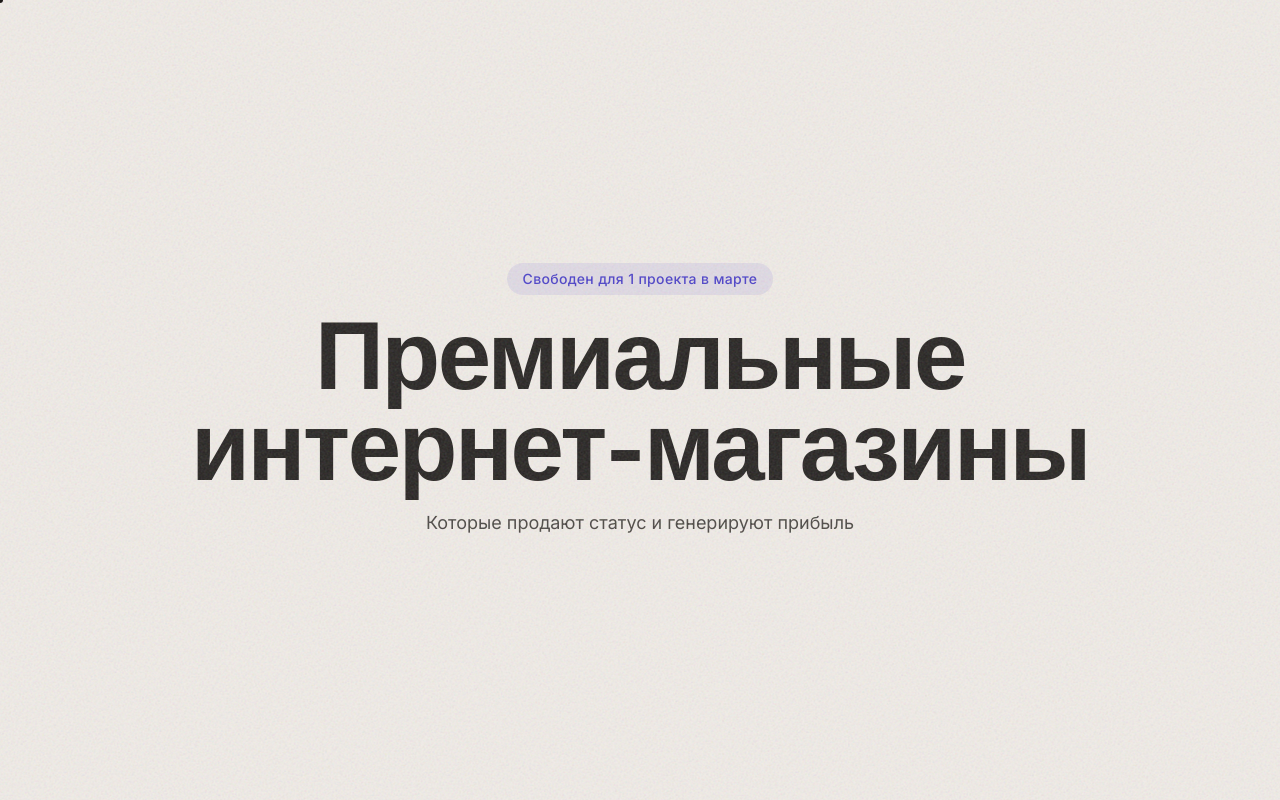
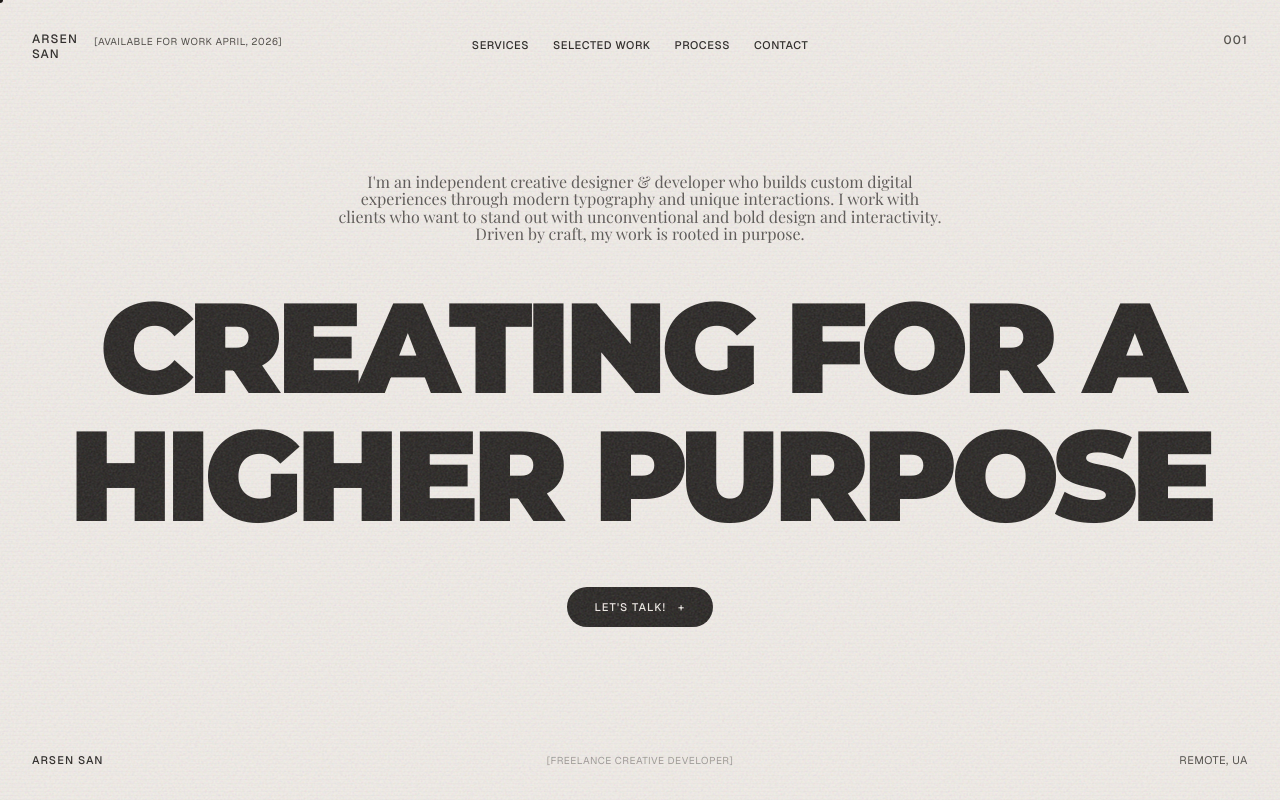
Before and after one commit to SenichSan/arsensan, a Next.js app: page / in a window 1280 px wide. Shown: the top 800 px of the page. Built offline with nearby package versions, Linux system fonts and the light colour scheme.

Commit message:
work with fonts

```diff
--- a/app/globals.css
+++ b/app/globals.css
@@ -71,12 +71,13 @@
   }
   html {
     @apply font-sans;
+    --font-serif: "Didot", "Bodoni MT", "Times New Roman", serif;
     scroll-behavior: auto; /* Lenis handles smooth scroll */
   }
 
-  /* Heading font utility */
+  /* Display font for massive headlines */
   h1, h2, h3, h4, h5, h6 {
-    font-family: var(--font-heading);
+    font-family: var(--font-display), sans-serif;
   }
 }
 
--- a/app/layout.tsx
+++ b/app/layout.tsx
@@ -1,27 +1,40 @@
 import type { Metadata } from "next";
-import { Space_Grotesk, Inter } from "next/font/google";
+import { Montserrat, Playfair_Display, Geist } from "next/font/google";
 import SmoothScroll from "@/components/SmoothScroll";
 import CustomCursor from "@/components/CustomCursor";
 import NoiseOverlay from "@/components/NoiseOverlay";
+import Navbar from "@/components/Navbar";
 import "./globals.css";
 
-const spaceGrotesk = Space_Grotesk({
-  variable: "--font-heading",
+/* ── Display font — Montserrat Black (weight 900) for H1 ── */
+const montserrat = Montserrat({
+  variable: "--font-display",
   subsets: ["latin", "latin-ext"],
-  weight: ["400", "500", "600", "700"],
+  weight: "900",
   display: "swap",
 });
 
-const inter = Inter({
+/* ── Serif font — Playfair Display for intro/accent text ── */
+const playfairDisplay = Playfair_Display({
+  variable: "--font-serif",
+  subsets: ["latin", "latin-ext"],
+  weight: ["400"],
+  style: ["normal", "italic"],
+  display: "swap",
+});
+
+/* ── Body font — Geist for UI and Navigation ── */
+const geist = Geist({
   variable: "--font-sans",
   subsets: ["latin", "latin-ext"],
+  weight: ["400", "500"],
   display: "swap",
 });
 
 export const metadata: Metadata = {
-  title: "Arsen San — Премиальная разработка интернет-магазинов",
+  title: "Arsen San — Premium E‑Commerce Development",
   description:
-    "Разработка кастомных e-commerce решений, которые продают статус и генерируют прибыль. UI/UX дизайн, фронтенд с WebGL/Motion, headless backend.",
+    "Custom e-commerce solutions that sell status and generate profit. UI/UX design, frontend with WebGL/Motion, headless backend.",
 };
 
 export default function RootLayout({
@@ -30,16 +43,17 @@ export default function RootLayout({
   children: React.ReactNode;
 }>) {
   return (
-    <html lang="ru" className={`${spaceGrotesk.variable} ${inter.variable}`}>
+    <html
+      lang="en"
+      className={`${montserrat.variable} ${playfairDisplay.variable} ${geist.variable}`}
+    >
       <body className="font-sans antialiased bg-ivory text-graphite">
-        {/* Animated film grain — SVG feTurbulence + CSS steps() */}
         <NoiseOverlay />
-
-        {/* Premium custom cursor — mix-blend-mode: difference */}
         <CustomCursor />
-
-        {/* Lenis smooth scroll wraps all page content */}
-        <SmoothScroll>{children}</SmoothScroll>
+        <SmoothScroll>
+          <Navbar />
+          {children}
+        </SmoothScroll>
       </body>
     </html>
   );
--- a/app/page.tsx
+++ b/app/page.tsx
@@ -1,25 +1,69 @@
 export default function Home() {
   return (
-    <main>
-      {/* ─── Блок 1: Hero Section (Импульс) ─── */}
-      <section
-        id="hero"
-        className="relative min-h-screen flex items-center justify-center"
-      >
-        <div className="text-center space-y-4">
-          <span className="inline-block px-4 py-1.5 rounded-full bg-indigo/10 text-indigo text-sm font-medium font-heading tracking-wide">
-            Свободен для 1 проекта в марте
-          </span>
-          <h1 className="text-5xl md:text-7xl lg:text-8xl font-heading font-bold leading-[0.95] tracking-tight">
-            Премиальные
-            <br />
-            интернет-магазины
-          </h1>
-          <p className="max-w-xl mx-auto text-lg text-on-surface-muted">
-            Которые продают статус и генерируют прибыль
+    <main className="relative flex flex-col items-center min-h-screen w-full z-10 bg-transparent text-graphite">
+      {/* ── Landing Container (equivalent to page_landingContainer) ── */}
+      <div className="relative w-full h-screen overflow-hidden pointer-events-none flex flex-col items-center justify-center">
+
+        {/* ── Central Content (equivalent to page_heading_and_button) ── */}
+        <div className="flex flex-col items-center justify-center w-full max-w-[95vw] z-10 pointer-events-auto">
+
+          <p
+            className="w-[50%] text-center mb-6 md:mb-10 text-sm leading-[1.1] opacity-75 normal-case font-normal md:text-base"
+            style={{ fontFamily: "var(--font-serif)" }}
+          >
+            I&apos;m an independent creative designer &amp; developer who builds
+            custom digital experiences through modern typography and unique
+            interactions. I work with clients who want to stand out with
+            unconventional and bold design and interactivity. Driven by craft, my
+            work is rooted in purpose.
           </p>
+
+          <div className="w-full flex justify-center">
+            <h1
+              className="w-full text-center text-[10vw] leading-[1] tracking-tighter uppercase font-black text-graphite"
+              style={{ fontFamily: "var(--font-display)" }}
+            >
+              CREATING FOR A<br />
+              HIGHER PURPOSE
+            </h1>
+          </div>
+
+          <a
+            href="#contact"
+            data-cursor="hover"
+            className="mt-8 md:mt-12 group inline-flex items-center gap-3 rounded-full bg-graphite px-7 py-3 text-[11px] font-medium uppercase tracking-widest text-ivory transition-all duration-300 hover:bg-indigo"
+            style={{ fontFamily: "var(--font-sans)" }}
+          >
+            LET&apos;S TALK!
+            <span className="inline-block transition-transform duration-300 group-hover:rotate-45">
+              +
+            </span>
+          </a>
         </div>
-      </section>
+
+        {/* ── Footer Info (equivalent to page_video_container > page_extra_info) ── */}
+        <div className="absolute bottom-0 left-0 w-full flex justify-between items-end p-6 md:p-8 z-50 pointer-events-auto">
+          <h5
+            className="text-[11px] font-medium uppercase tracking-widest text-graphite"
+            style={{ fontFamily: "var(--font-sans)" }}
+          >
+            ARSEN SAN
+          </h5>
+          <h5
+            className="hidden md:block absolute left-1/2 -translate-x-1/2 bottom-6 md:bottom-8 text-[10px] uppercase tracking-wider text-graphite-soft opacity-50 text-center"
+            style={{ fontFamily: "var(--font-sans)" }}
+          >
+            [FREELANCE CREATIVE DEVELOPER]
+          </h5>
+          <h5
+            className="text-[11px] uppercase tracking-wider text-graphite-soft"
+            style={{ fontFamily: "var(--font-sans)" }}
+          >
+            REMOTE, UA
+          </h5>
+        </div>
+
+      </div>
 
       {/* ─── Блок 2: Идентификация (Боли) ─── */}
       <section
--- /dev/null
+++ b/components/Navbar.tsx
@@ -0,0 +1,67 @@
+"use client";
+
+const NAV_LINKS = [
+  { label: "SERVICES", href: "#services" },
+  { label: "SELECTED WORK", href: "#portfolio" },
+  { label: "PROCESS", href: "#process" },
+  { label: "CONTACT", href: "#contact" },
+];
+
+export default function Navbar() {
+  return (
+    <>
+      {/* ── Progress Number Block (001) ── */}
+      {/* (Вынесен из nav, как в оригинальном DOM) */}
+      <div className="absolute top-6 right-6 md:top-8 md:right-8 z-50 pointer-events-none">
+        <h5
+          className="text-xs font-medium tracking-widest text-graphite-soft"
+          style={{ fontFamily: "var(--font-sans)" }}
+        >
+          001
+        </h5>
+      </div>
+
+      {/* ── Main Navigation ── */}
+      <nav className="absolute top-0 left-0 w-full flex justify-between items-start p-6 md:p-8 z-[9000] pointer-events-auto">
+
+        {/* Левый блок: Логотип + Статус */}
+        <div className="flex flex-row items-start gap-4">
+          <a
+            href="#hero"
+            data-cursor="hover"
+            className="text-xs font-medium uppercase tracking-widest text-graphite leading-tight"
+            style={{ fontFamily: "var(--font-sans)" }}
+          >
+            ARSEN<br />SAN
+          </a>
+          <h5
+            className="hidden md:block text-[10px] uppercase tracking-wider text-graphite-soft mt-0.5"
+            style={{ fontFamily: "var(--font-sans)" }}
+          >
+            [AVAILABLE FOR WORK APRIL, 2026]
+          </h5>
+        </div>
+
+        {/* Центральный блок: Список ссылок */}
+        <ul
+          className="hidden lg:flex absolute left-1/2 -translate-x-1/2 top-6 md:top-8 gap-6 m-0 p-0 list-none"
+          aria-label="Main navigation"
+        >
+          {NAV_LINKS.map(({ label, href }) => (
+            <li key={href}>
+              <a
+                href={href}
+                data-cursor="hover"
+                className="text-[11px] font-medium uppercase tracking-wider text-graphite transition-opacity duration-200 hover:opacity-40"
+                style={{ fontFamily: "var(--font-sans)" }}
+              >
+                {label}
+              </a>
+            </li>
+          ))}
+        </ul>
+
+      </nav>
+    </>
+  );
+}
--- a/components/NoiseOverlay.tsx
+++ b/components/NoiseOverlay.tsx
@@ -1,29 +1,27 @@
 "use client";
 
 /**
- * NoiseOverlay — Premium Film Grain Effect
+ * NoiseOverlay — Premium Film Grain + Horizontal Scanlines
  *
- * Architecture:
- * 1. Hidden inline SVG defines a <filter> with feTurbulence (fractalNoise)
- * 2. A 300%×300% oversized div has the filter applied via CSS `filter: url(#...)`
- * 3. CSS keyframes randomly translate the oversized layer in hard steps(10)
- *    at ~10 fps (1s / 10 steps) — creating the illusion of flickering film grain
+ * Two independent texture layers inside one fixed container:
  *
- * Why this works:
- * - feTurbulence generates a static noise pattern (GPU-accelerated)
- * - The oversized layer extends far beyond the viewport
- * - Each keyframe step shifts the layer to a different region of the noise
- * - steps(10) ensures hard cuts (no interpolation) = authentic film jitter
- * - Only CSS transform is animated = zero layout/paint cost, pure compositor
+ * Layer 1 (back): Animated fractal noise via SVG feTurbulence
+ *   - 300%×300% oversized div, shifted by CSS steps() keyframes
+ *   - Own opacity control
+ *
+ * Layer 2 (front): Static horizontal micro-lines via CSS repeating-linear-gradient
+ *   - 1px line every 4px at rgba(0,0,0,0.03)
+ *   - mix-blend-mode: multiply — organic blending with ivory bg
+ *   - Own opacity control (independent from grain)
  */
 export default function NoiseOverlay() {
   return (
     <div
       aria-hidden="true"
-      className="pointer-events-none fixed inset-0 z-[9999] overflow-hidden"
-      style={{ opacity: 0.3 }}
+      className="pointer-events-none fixed inset-0 z-[9999]"
     >
-      {/* Hidden SVG filter definition */}
+      {/* ── Layer 1: Animated Film Grain ── */}
+      <div className="absolute inset-0 overflow-hidden" style={{ opacity: 0.3 }}>
         <svg className="absolute h-0 w-0" aria-hidden="true">
           <filter id="grain">
             <feTurbulence
@@ -35,7 +33,6 @@ export default function NoiseOverlay() {
           </filter>
         </svg>
 
-      {/* Oversized noise layer — animated via CSS */}
         <div
           className="absolute animate-grain"
           style={{
@@ -48,5 +45,16 @@ export default function NoiseOverlay() {
           }}
         />
       </div>
+
+      {/* ── Layer 2: Horizontal Scanlines (craft paper texture) ── */}
+      <div
+        className="absolute inset-0"
+        style={{
+          backgroundImage:
+            "repeating-linear-gradient(180deg, transparent, transparent 3px, rgba(0,0,0,0.012) 3px, rgba(0,0,0,0.012) 4px)",
+          mixBlendMode: "soft-light",
+        }}
+      />
+    </div>
   );
 }
--- a/package.json
+++ b/package.json
@@ -14,6 +14,7 @@
     "@react-three/fiber": "^9.5.0",
     "class-variance-authority": "^0.7.1",
     "clsx": "^2.1.1",
+    "geist": "^1.7.0",
     "gsap": "^3.14.2",
     "lenis": "^1.3.18",
     "lucide-react": "^0.577.0",
```
Also changed, not shown: 1 other file (tests, documents, lock files or other folders). Lines whose indentation alone changed are shown as unchanged.
